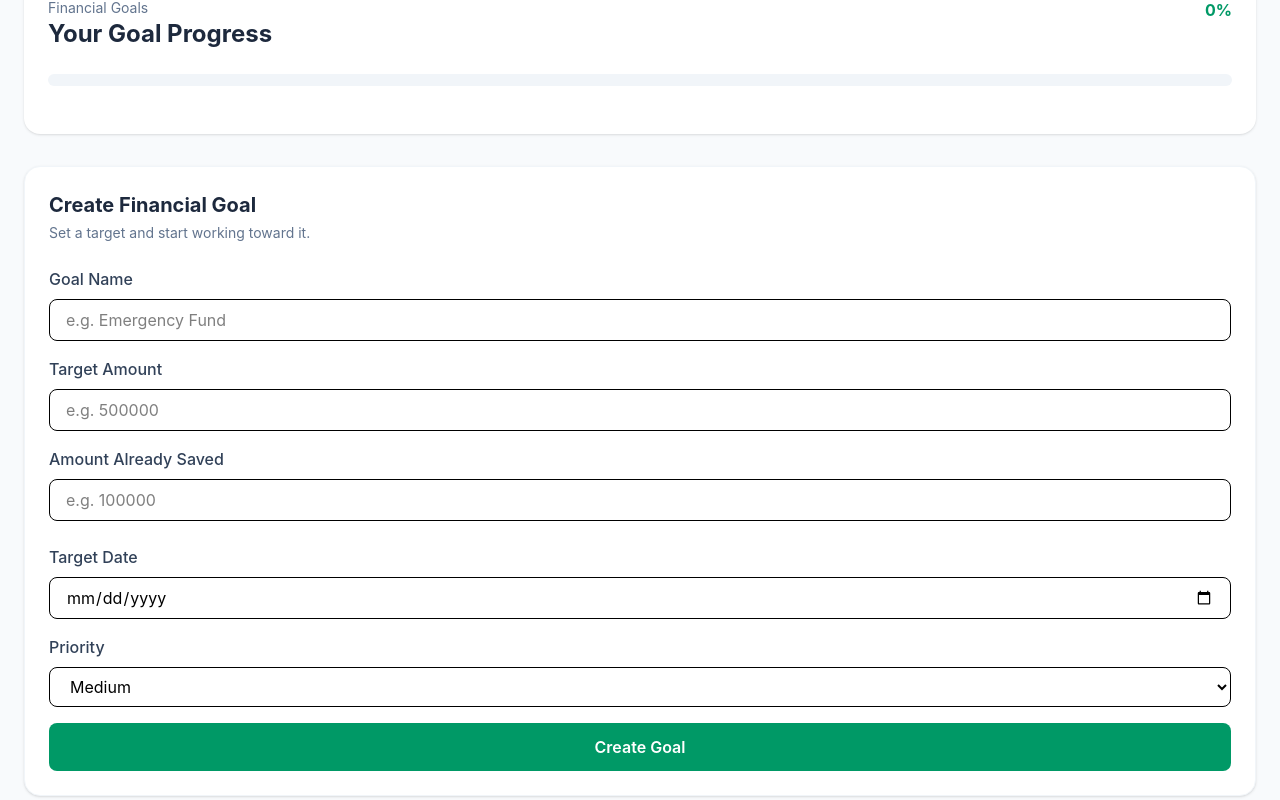
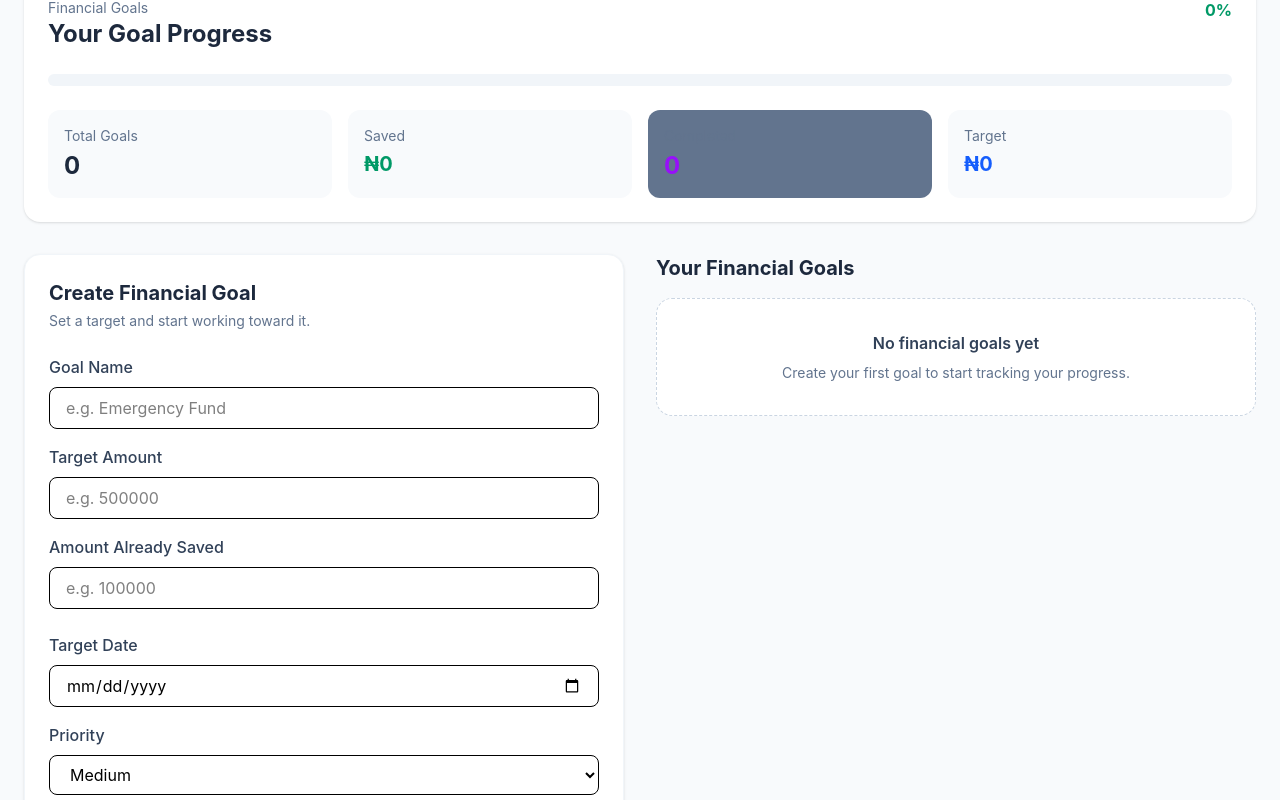
Before and after one commit to sharon5555/Finance-tracker, a React (Vite) app: page / in a window 1280 px wide. Shown: the part 1520-2320 px from the top of the page. Built offline with nearby package versions, Linux system fonts and the light colour scheme.

Commit message:
Add goal completion feedback

```diff
--- a/src/components/common/GoalCard.jsx
+++ b/src/components/common/GoalCard.jsx
@@ -271,26 +271,51 @@ function GoalCard({
             </div>
 
 
-            {/* Progress bar */}
-            <div className="w-full h-3 bg-slate-100 rounded-full overflow-hidden">
+            {/*
+                Progress bar:
+                Use a stronger green when the goal is completed.
+            */}
+            <div
+                className={`h-full rounded-full transition-all duration-500 ${
+                    progress >= 100
+                        ? "bg-emerald-600"
+                        : "bg-amber-500"
+                }`}
+                style={{ width: `${progress}%` }}
+            >
 
-                <div
-                    className="h-full bg-emerald-500 rounded-full transition-all duration-500"
-                    style={{ width: `${progress}%` }}
-                />
-
-            </div>
+                </div>
 
 
-            {/* Remaining amount */}
-            <p className="text-sm text-slate-500 mt-3 mb-4">
+            {/*
+                Show different messages depending on
+                whether the goal has been completed.
+            */}
+            {remainingAmount > 0 ? (
 
-                {remainingAmount > 0
-                    ? `₦${remainingAmount.toLocaleString()} remaining`
-                    : "Goal completed 🎉"
-                }
+                <p className="text-sm text-slate-500 mt-3 mb-4">
+                    ₦{remainingAmount.toLocaleString()} remaining
+                </p>
 
-            </p>
+            ) : (
+
+                /*
+                    Completion message:
+                    This appears when the target amount has been reached.
+                */
+                <div className="mt-3 mb-4 bg-emerald-50 border border-emerald-100 rounded-xl p-4">
+
+                    <p className="text-emerald-700 font-semibold">
+                        🎉 Goal completed!
+                    </p>
+
+                    <p className="text-sm text-emerald-600 mt-1">
+                        You've successfully reached your financial target.
+                    </p>
+
+                </div>
+
+            )}
 
 
             {/*
--- a/src/components/landing/Hero.jsx
+++ b/src/components/landing/Hero.jsx
@@ -80,6 +80,37 @@ function Hero() {
     // PART B
 
     /*
+        Store financial goal.
+
+        When FinFlow opens:
+        - Check whether saved goals exist in localStorage.
+        - If they exist, load them.
+        - If they don't exist, start with an empty array.
+    */
+    const [goals, setGoals] = useState(() => {
+
+        // Get the saved FinFlow data from the browser.
+        const savedData = localStorage.getItem("finflow_data");
+
+        // If saved data exists, convert it back into javascript.
+        if (savedData) {
+
+            const parsedData = JSON.parse(savedData);
+
+            //Make sure goals is always an array.
+            return Array.isArray(parsedData.goals)
+                ? parsedData.goals
+                : [];
+
+        }
+
+        // If there is no saved data, start with no goals.
+        return [];
+
+    });
+
+
+    /*
         Save all FinFlow data whenever transactions change.
 
         We store an object so we can add more data later:
@@ -87,6 +118,9 @@ function Hero() {
         - user settings
         - financial goals
         - preferences
+
+        This keeps the user's data available
+        even after refreshing the browser.
     */
     useEffect(() => {
 
@@ -95,19 +129,22 @@ function Hero() {
             // save all user transactions.
             transactions: transactions,
 
+            //Save all financial goals.
+            goals: goals,
+
             // placeholder for future settings.
             settings:{}
 
         };
 
-        // convert the object into text
+        // convert the object into text,
         // because localStorage stores only text.
         localStorage.setItem(
             "finflow_data",
             JSON.stringify(finflowData)
         );
 
-    }, [transactions]);
+    }, [transactions, goals]);
 
 
         // PART C
@@ -121,22 +158,10 @@ function Hero() {
     // null means that no transaction is being edited.
     const [editingTransaction, setEditingTransaction] = useState(null);
 
-    /*
-        Temporary financial goal.
+    // Storethe goal currently being edited.
+    // null means that no goal is being edited.
+    const [editingGoal, setEditingGoal] = useState(null);
 
-        We are using one sample goal first
-        to make sure GoalCard works correctly.
-
-        Later we will replace this with:
-        - multiple goals
-        - a goal form
-        - adding money to goals
-        - localStorage
-    */
-    const [goals, setGoals] = useState([]);
-
-    // Storethe goal currently being edited.
-    const [editingGoal, setEditingGoal] = useState(null);
 
     /*
         Add or update a financial goal.
@@ -432,7 +457,7 @@ function Hero() {
     It only needs expenses.
     */
     const expenseTransactions = transactions.filter(
-        (transaction) => transaction.type === "Expenses"
+        (transaction) => transaction.type === "Expense"
     );
 
 
@@ -493,6 +518,26 @@ function Hero() {
             color: "text-purple-600",
         },
     ];
+
+
+    /*
+        Sort goals by priority.
+
+        High goals appear first,
+        followed by Medium,
+        then Low.
+    */
+    const priorityOrder = {
+        High: 1,
+        Medium: 2,
+        Low: 3,
+    };
+
+    const sortedGoals = [...goals].sort(
+        (a, b) =>
+            (priorityOrder[a.priority] || 2) -
+            (priorityOrder[b.priority] || 2)
+    );
 
 
         // PART G
@@ -570,7 +615,7 @@ function Hero() {
                         Displays a visual comparison
                         between total income and total expenses.
                     */}
-                    < div className="mt-10 grid grid-cols-1 lg:grid-cols-2 gap-8">
+                    <div className="mt-10 grid grid-cols-1 lg:grid-cols-2 gap-8">
 
                         {/*
                             Income vs Expenses🧮 shows how much money came in
@@ -648,9 +693,10 @@ function Hero() {
                                     style={{
                                         width: `${overallGoalProgress}%`
                                     }}
-                                    >
+                                >
 
                                 </div>
+                            </div>
 
 
                                 {/* Goal statistics */}
@@ -684,7 +730,7 @@ function Hero() {
                                             Completed
                                         </p>
 
-                                        <p className="text-2xl font-bold text-purple-600mt-1">
+                                        <p className="text-2xl font-bold text-purple-600 mt-1">
                                             {completedGoals}
                                         </p>
                                     </div>
@@ -701,7 +747,6 @@ function Hero() {
                                     </div>
                                 </div>
 
-                            </div>
                         </div>
 
                     </div>
@@ -714,7 +759,7 @@ function Hero() {
                         Displays the user's progress
                         toward the current financial goal.
                     */}
-                    <div className="mt-8 grid-cols-1 lg:grid-cols-2 gap-8">
+                    <div className="mt-8 grid grid-cols-1 lg:grid-cols-2 gap-8">
 
                         {/*
                             GoalForm handles both creating
@@ -730,7 +775,7 @@ function Hero() {
                         {/* Existing Goals */}
                         <div className="space-y-4">
 
-                            <h2 className="text-x1 font-bold text-slate-800">
+                            <h2 className="text-xl font-bold text-slate-800">
                                 Your Financial Goals
                             </h2>
 
@@ -743,9 +788,9 @@ function Hero() {
                                 to this component through addMoneyToGoal.
                             */}
 
-                            {goals.length > 0 ? (
+                            {sortedGoals.length > 0 ? (
 
-                                goals.map((goal) => (
+                                sortedGoals.map((goal) => (
 
 
                                     <GoalCard
@@ -870,7 +915,7 @@ function Hero() {
                                     className={`px-4 py-2 rounded-lg text-sm font-medium transition-all duration-200 ${
                                         transactionFilter === "All"
                                             ? "bg-emerald-600 text-white shadow-sm"
-                                            : "bg-white text-slate-600 border border-slate-200 hover:big-slate-50"
+                                            : "bg-white text-slate-600 border border-slate-200 hover:bg-slate-50"
                                     }`}
                                 >
                                     All
```
